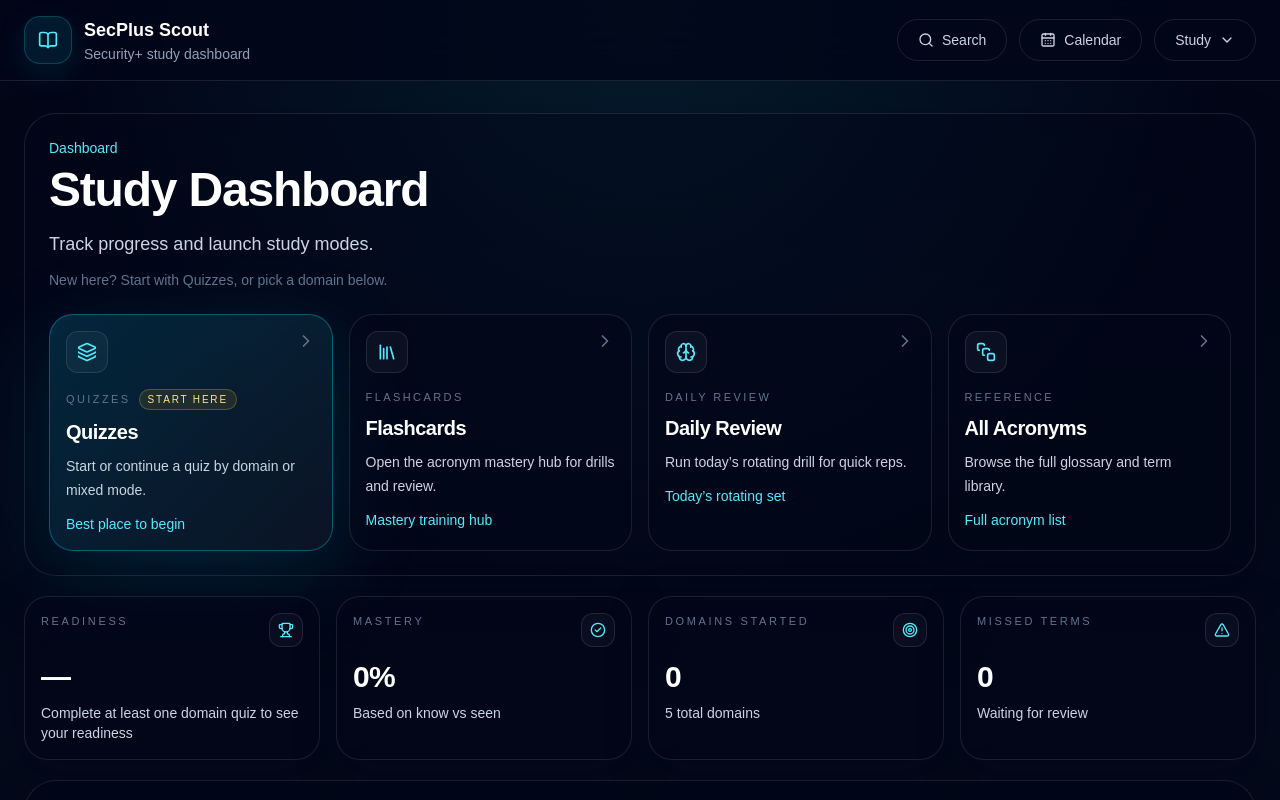
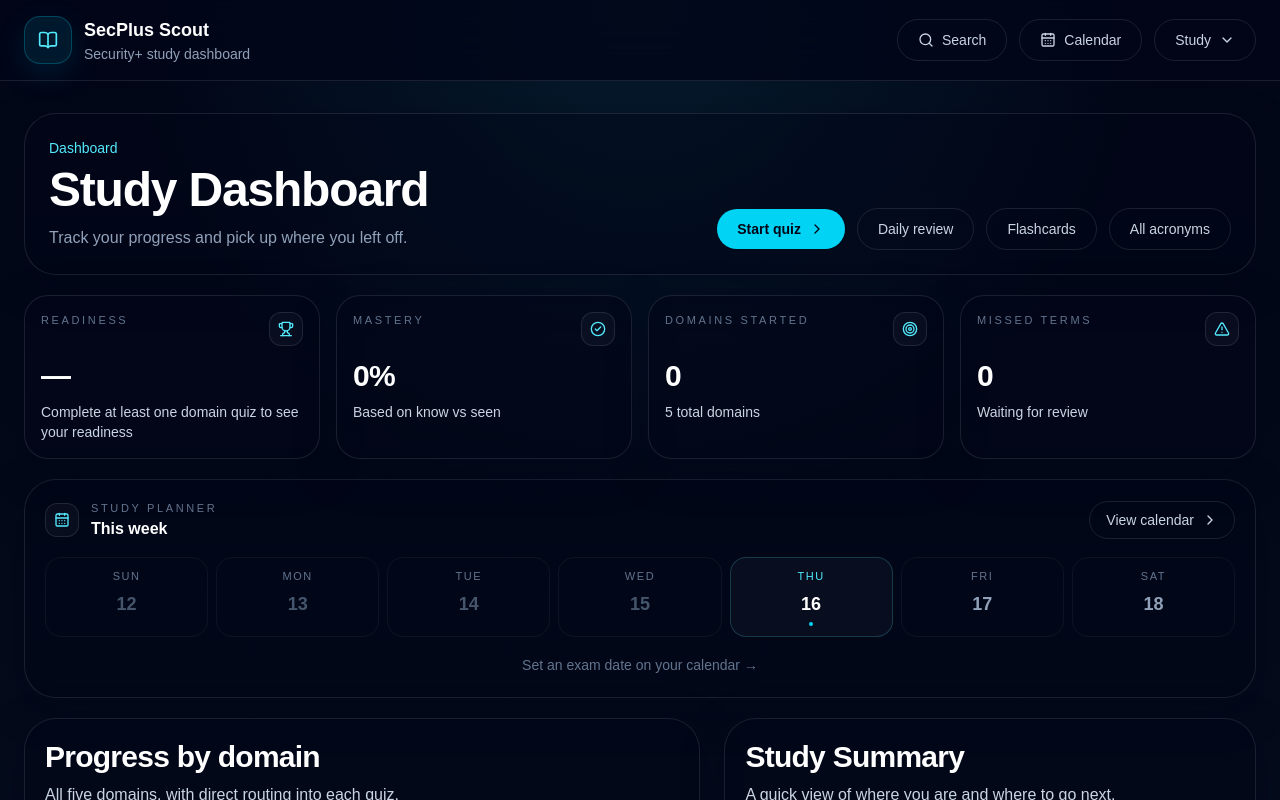
Before and after one commit to Dan-Smith88/secplus-scout, a Next.js app: page / in a window 1280 px wide. Shown: the top 800 px of the page. Built offline with nearby package versions, Linux system fonts and the light colour scheme.

Commit message:
Updated Dashboard

```diff
--- a/app/page.tsx
+++ b/app/page.tsx
@@ -6,10 +6,6 @@
   CheckCircle2,
   Target,
   AlertTriangle,
-  Layers3,
-  Library,
-  Brain,
-  SquareStack,
   ChevronRight,
   CircleGauge,
   History,
@@ -74,59 +70,6 @@
   );
 }
 
-function ActionCard({
-  href,
-  icon: Icon,
-  eyebrow,
-  title,
-  description,
-  meta,
-  primary = false,
-  badge,
-}: {
-  href: string;
-  icon: LucideIcon;
-  eyebrow: string;
-  title: string;
-  description: string;
-  meta?: string;
-  primary?: boolean;
-  badge?: string;
-}) {
-  return (
-    <Link
-      href={href}
-      className={`group rounded-[1.5rem] border p-4 transition ${
-        primary
-          ? "border-cyan-400/35 bg-[linear-gradient(135deg,rgba(8,145,178,0.24),rgba(15,23,42,0.78))] shadow-[0_24px_90px_rgba(8,145,178,0.20)]"
-          : "border-white/10 bg-slate-950/50 hover:border-cyan-400/25 hover:bg-cyan-400/[0.05]"
-      }`}
-    >
-      <div className="flex items-start justify-between gap-4">
-        <div className="rounded-xl border border-white/10 bg-white/[0.04] p-2.5">
-          <Icon className="h-5 w-5 text-cyan-300" />
-        </div>
-        <ChevronRight className="h-5 w-5 text-slate-500 transition group-hover:translate-x-0.5 group-hover:text-cyan-300" />
-      </div>
-
-      <div className="mt-4 flex items-center gap-2">
-        <div className="text-[11px] uppercase tracking-[0.22em] text-slate-500">
-          {eyebrow}
-        </div>
-        {badge ? (
-          <span className="rounded-full border border-amber-300/25 bg-amber-400/10 px-2 py-0.5 text-[10px] font-medium uppercase tracking-[0.18em] text-amber-200">
-            {badge}
-          </span>
-        ) : null}
-      </div>
-
-      <div className="mt-2 text-xl font-semibold tracking-tight text-white">{title}</div>
-      <div className="mt-2 text-sm leading-6 text-slate-300">{description}</div>
-
-      {meta ? <div className="mt-3 text-sm font-medium text-cyan-300">{meta}</div> : null}
-    </Link>
-  );
-}
 
 function SummaryCard({
   icon: Icon,
@@ -494,57 +437,44 @@
 
       <main className="mx-auto max-w-7xl px-6 py-8">
         <section className="rounded-[2rem] border border-white/10 bg-slate-950/45 p-6 shadow-[0_12px_40px_rgba(2,6,23,0.35)]">
-          <div className="max-w-3xl">
+          <div className="flex flex-wrap items-end justify-between gap-6">
+            <div>
               <div className="text-sm font-medium text-cyan-300">Dashboard</div>
               <h1 className="mt-2 text-4xl font-semibold tracking-tight text-white sm:text-5xl">
                 Study Dashboard
               </h1>
-            <p className="mt-4 text-base text-slate-300 sm:text-lg">
-              Track progress and launch study modes.
-            </p>
-            <p className="mt-3 text-sm text-slate-500">
-              New here? Start with Quizzes, or pick a domain below.
+              <p className="mt-3 text-base text-slate-400">
+                Track your progress and pick up where you left off.
               </p>
             </div>
 
-          <div className="mt-6 grid gap-4 md:grid-cols-2 xl:grid-cols-4">
-            <ActionCard
+            <div className="flex flex-wrap items-center gap-3">
+              <Link
                 href="/quiz"
-              icon={Layers3}
-              eyebrow="Quizzes"
-              title="Quizzes"
-              description="Start or continue a quiz by domain or mixed mode."
-              meta="Best place to begin"
-              badge="Start here"
-              primary
-            />
-
-            <ActionCard
+                className="inline-flex items-center gap-2 rounded-full bg-cyan-400 px-5 py-2.5 text-sm font-semibold text-slate-950 transition hover:bg-cyan-300"
+              >
+                Start quiz
+                <ChevronRight className="h-4 w-4" />
+              </Link>
+              <Link
+                href="/mastery/daily"
+                className="inline-flex items-center rounded-full border border-white/10 px-5 py-2.5 text-sm font-medium text-slate-300 transition hover:bg-white/5 hover:text-white"
+              >
+                Daily review
+              </Link>
+              <Link
                 href="/mastery"
-              icon={Library}
-              eyebrow="Flashcards"
-              title="Flashcards"
-              description="Open the acronym mastery hub for drills and review."
-              meta="Mastery training hub"
-            />
-
-            <ActionCard
-              href="/mastery/daily"
-              icon={Brain}
-              eyebrow="Daily review"
-              title="Daily Review"
-              description="Run today’s rotating drill for quick reps."
-              meta="Today’s rotating set"
-            />
-
-            <ActionCard
+                className="inline-flex items-center rounded-full border border-white/10 px-5 py-2.5 text-sm font-medium text-slate-300 transition hover:bg-white/5 hover:text-white"
+              >
+                Flashcards
+              </Link>
+              <Link
                 href="/mastery/all"
-              icon={SquareStack}
-              eyebrow="Reference"
-              title="All Acronyms"
-              description="Browse the full glossary and term library."
-              meta="Full acronym list"
-            />
+                className="inline-flex items-center rounded-full border border-white/10 px-5 py-2.5 text-sm font-medium text-slate-300 transition hover:bg-white/5 hover:text-white"
+              >
+                All acronyms
+              </Link>
+            </div>
           </div>
         </section>
 
```
Also changed, not shown: .claude/settings.local.json. Lines whose indentation alone changed are shown as unchanged.
